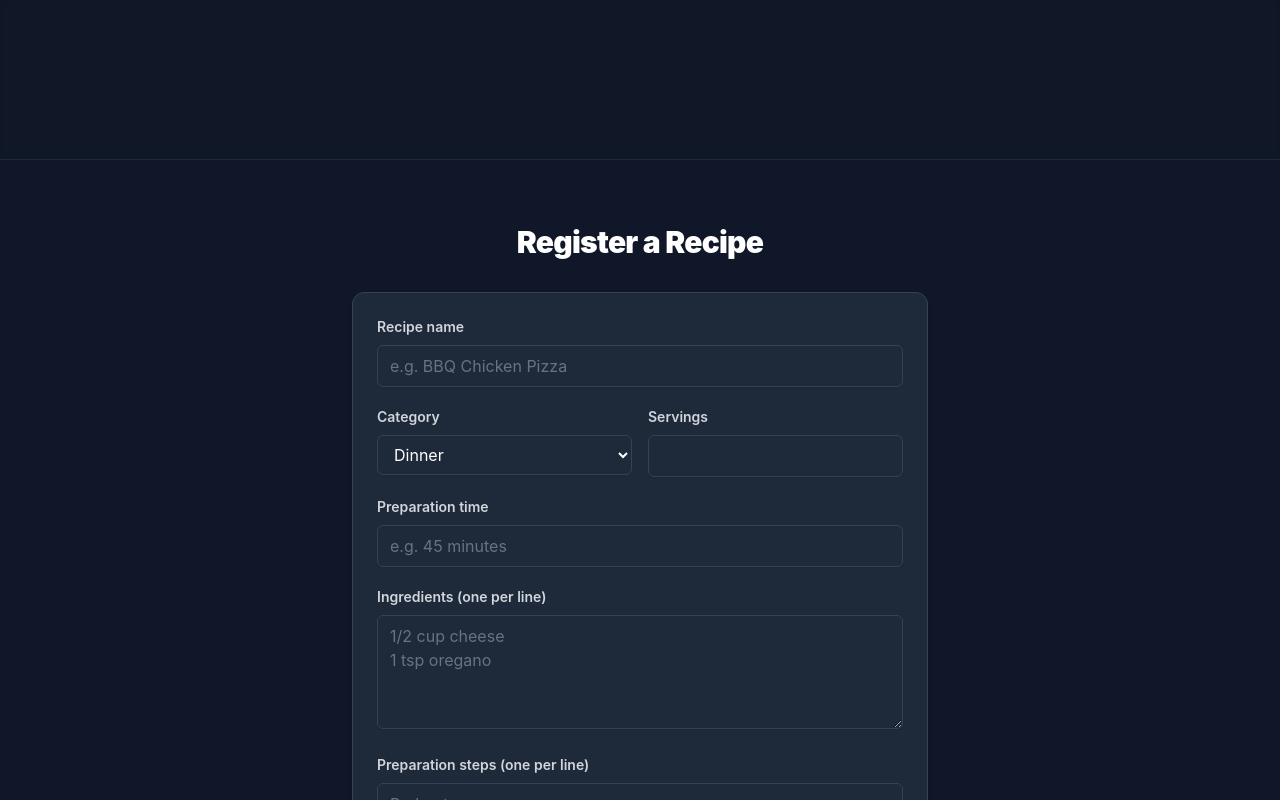
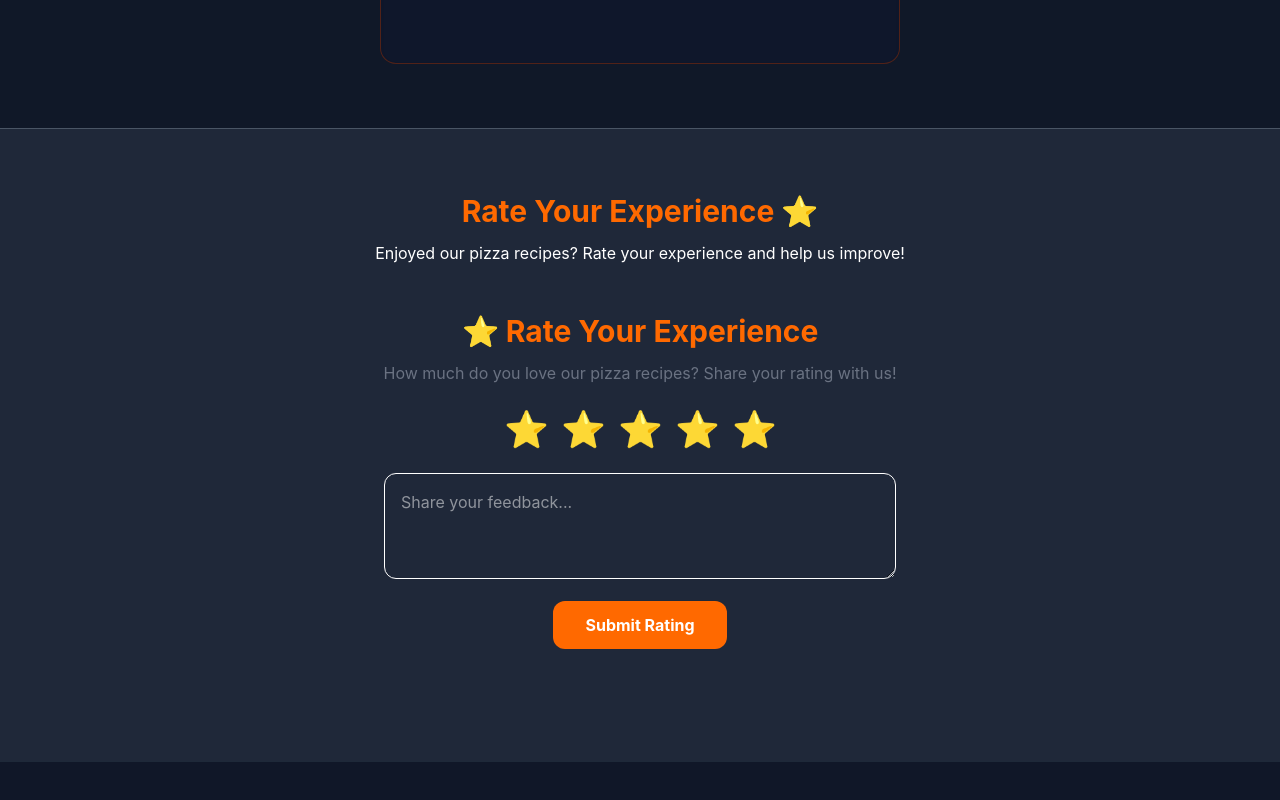
Before and after one commit to netsanetkibru47-creator/Home-For-Pizza-Tailwind, a React (Vite) app: page / in a window 1280 px wide. Shown: the part 2620-3420 px from the top of the page. Built offline with nearby package versions, Linux system fonts and the light colour scheme.

Commit message:
Updating the Raing section

```diff
--- a/src/App.jsx
+++ b/src/App.jsx
@@ -42,7 +42,9 @@ function App() {
         <Recipe darkMode={darkMode} />
       </div>
 
-      <div ref={faqSectionRef} className="scroll-mt-20 flex items-center justify-center mx-auto">
+      <div ref={faqSectionRef}  className={` scroll-mt-20 flex items-center justify-center mx-auto w-full py-16 px-4 border-t transition-colors duration-200 ${
+      darkMode ? 'bg-gray-1000/40 border-gray-900' : 'bg-orange-80/20 border-orange-80'
+    }`} >
         <div className={` p-5 h-140 w-130 rounded-2xl border text-sm animate-fadeIn transition-all shadow-inner ${
                 darkMode ? 'bg-slate-900 border-orange-900/60 text-gray-100' : 'bg-orange-50/40 border-orange-200 text-gray-800 py-16 px-4'
               }`}>
@@ -63,8 +65,49 @@ function App() {
         </div>
       </div>
 
-      <div ref={ratingSectionRef} className="scroll-mt-20 py-20 px-6 text-center shadow-inner transition-all duration-200 ${
-        darkMode ? 'bg-linear-to-r from-gray-800 to-slate-800 text-indigo-50' : 'bg-linear-to-r from-amber-100 to-amber-500 text-black">
+
+      <div ref={ratingSectionRef}  className={` scroll-mt-20 w-full py-16 px-4 border-t transition-colors duration-200 ${
+      darkMode ? 'bg-gray-700/40 border-gray-600' : 'bg-orange-40/20 border-orange-70'
+    }`}>
+        <h2 className="text-3xl font-bold text-orange-500 text-center">
+           Rate Your Experience ⭐
+        </h2>
+        <p className="text-center mt-3">
+          Enjoyed our pizza recipes? Rate your experience and help us improve!
+        </p>
+
+        <div className="py-12 px-6 text-center">
+
+  <h2 className="text-3xl font-bold text-orange-500 mb-3">
+    ⭐ Rate Your Experience
+  </h2>
+
+  <p className="text-gray-500 mb-6">
+    How much do you love our pizza recipes?
+    Share your rating with us!
+  </p>
+
+  <div className="flex justify-center gap-3 text-4xl mb-6">
+    <button className="hover:scale-125 transition">⭐</button>
+    <button className="hover:scale-125 transition">⭐</button>
+    <button className="hover:scale-125 transition">⭐</button>
+    <button className="hover:scale-125 transition">⭐</button>
+    <button className="hover:scale-125 transition">⭐</button>
+  </div>
+
+  <textarea
+    placeholder="Share your feedback..."
+    className="w-full max-w-lg p-4 border rounded-xl focus:outline-none focus:ring-2 focus:ring-orange-400"
+    rows="3"
+  />
+
+  <div>
+    <button className="mt-4 bg-orange-500 hover:bg-orange-600 text-white font-bold px-8 py-3 rounded-xl transition">
+      Submit Rating
+    </button>
+  </div>
+
+</div>
 
       </div>
 
```
